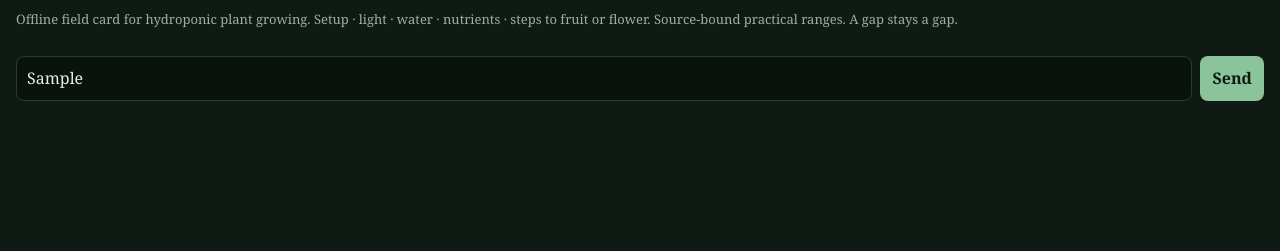
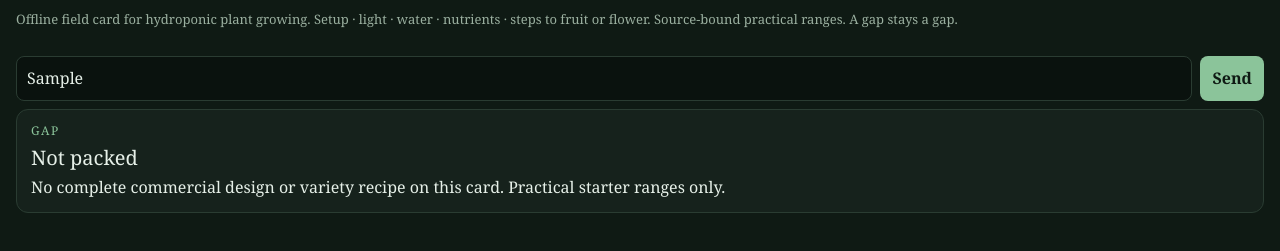
Before and after one commit to splashdown1/tru-hydro, a plain HTML site: page index.html in a window 1280 px wide. Both pictures are taken after typing "Sample" into the empty fields and a click on the button "Send". Shown: the part 51-302 px from the top of the page. Drawn offline with Linux system fonts and the light colour scheme.

Commit message:
Fix JS escaping in Hydro field card so cards render

```diff
--- a/index.html
+++ b/index.html
@@ -41,17 +41,17 @@ const H=[
 {t:"Materials minimum",d:"Opaque container + lid, net pots, media (clay pebbles / LECA or rockwool), hydroponic nutrient (not soil fertilizer), pH meter or kit + up/down solutions, EC/TDS meter (know your scale: often EC × 500 ≈ ppm), thermometer, timer + lights if indoor, air pump and stone for DWC."},
 {t:"Gap",d:"No complete commercial system design, no variety-specific recipes, no brand nutrient schedules, no live sensor integration. Practical starter ranges and steps only. Measure your own solution and plants. Specific labels and local water chemistry override general numbers. If a number or step is missing for your exact crop or conditions, that is a gap."}
 ];
-function esc(s){return String(s).replace(/[&<>]/g,c=>({"&":"&amp;","<":"&lt;",">":"&gt;"}[c]));}
-function card(x){return `<article class=\"card\"><div class=\"k\">HYDRO</div><div class=\"big\">${esc(x.t)}</div><div>${esc(x.d)}</div><div class=\"src\">Source-bound practical ranges from extension and grower references. Measure; do not guess. A gap stays a gap.</div></article>`;}
-function show(list){document.getElementById(\"out\").innerHTML=list.map(card).join(\"\");}
+function esc(s){return String(s).replace(/[&<>]/g,c=>({"&":"&","<":"<",">":">"}[c]));}
+function card(x){return '<article class="card"><div class="k">HYDRO</div><div class="big">'+esc(x.t)+'</div><div>'+esc(x.d)+'</div><div class="src">Source-bound practical ranges from extension and grower references. Measure; do not guess. A gap stays a gap.</div></article>';}
+function show(list){document.getElementById('out').innerHTML=list.map(card).join('');}
 function search(q){
-  q=(q||\"\").trim().toLowerCase();
+  q=(q||'').trim().toLowerCase();
   if(!q){show(H);return;}
-  const hits=H.filter(x=>(x.t+\" \"+x.d).toLowerCase().includes(q));
-  document.getElementById(\"out\").innerHTML=hits.length?hits.map(card).join(\"\"):`<article class=\"card\"><div class=\"k\">GAP</div><div class=\"big\">Not packed</div><div>No complete commercial design or variety recipe on this card. Practical starter ranges only.</div></article>`;
+  const hits=H.filter(x=>(x.t+' '+x.d).toLowerCase().includes(q));
+  document.getElementById('out').innerHTML=hits.length?hits.map(card).join(''):'<article class="card"><div class="k">GAP</div><div class="big">Not packed</div><div>No complete commercial design or variety recipe on this card. Practical starter ranges only.</div></article>';
 }
-document.getElementById(\"send\").onclick=()=>search(document.getElementById(\"q\").value);
-document.getElementById(\"q\").onkeydown=e=>{if(e.key===\"Enter\")search(e.target.value);};
+document.getElementById('send').onclick=function(){search(document.getElementById('q').value);};
+document.getElementById('q').onkeydown=function(e){if(e.key==='Enter')search(e.target.value);};
 show(H);
 </script>
 </body>
```
